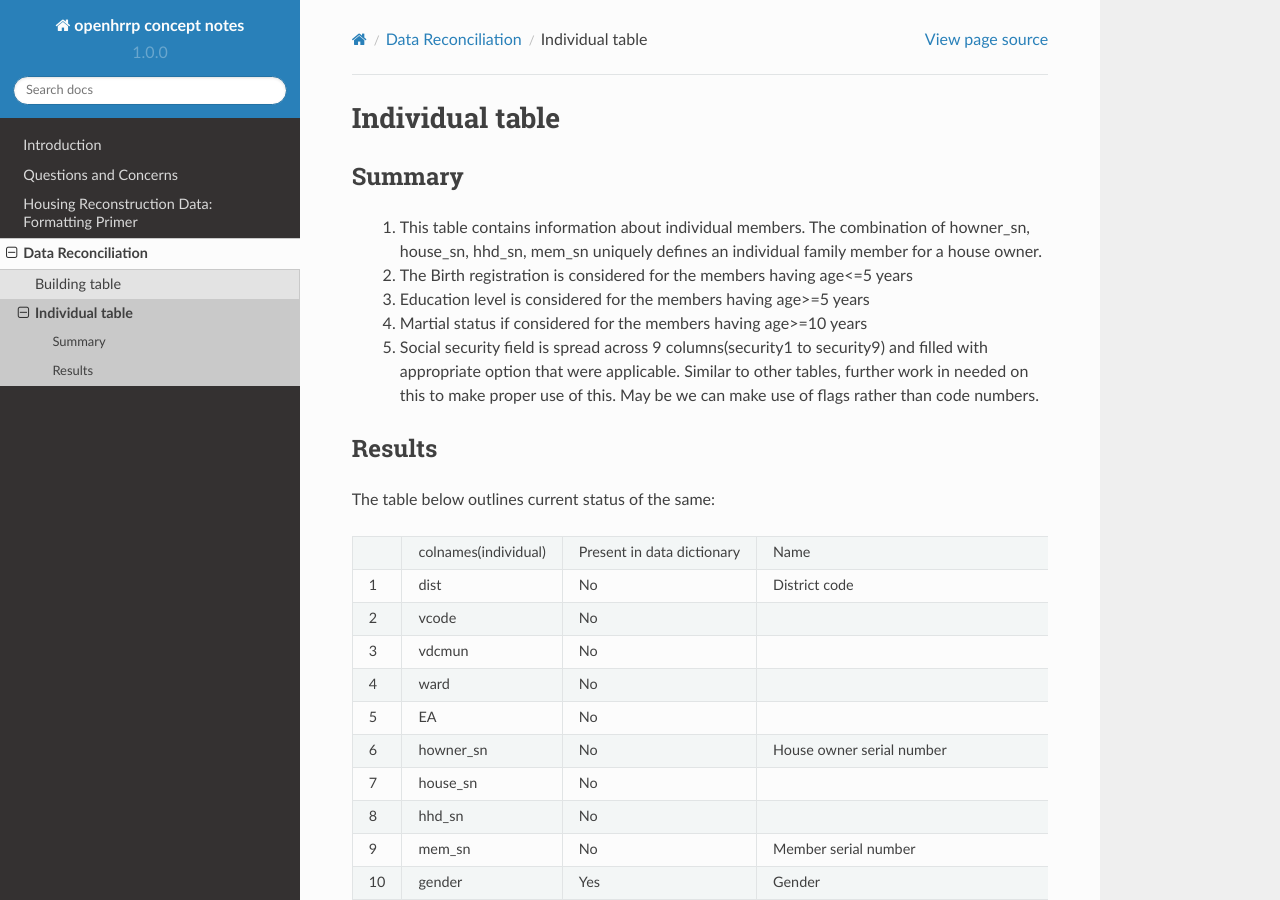
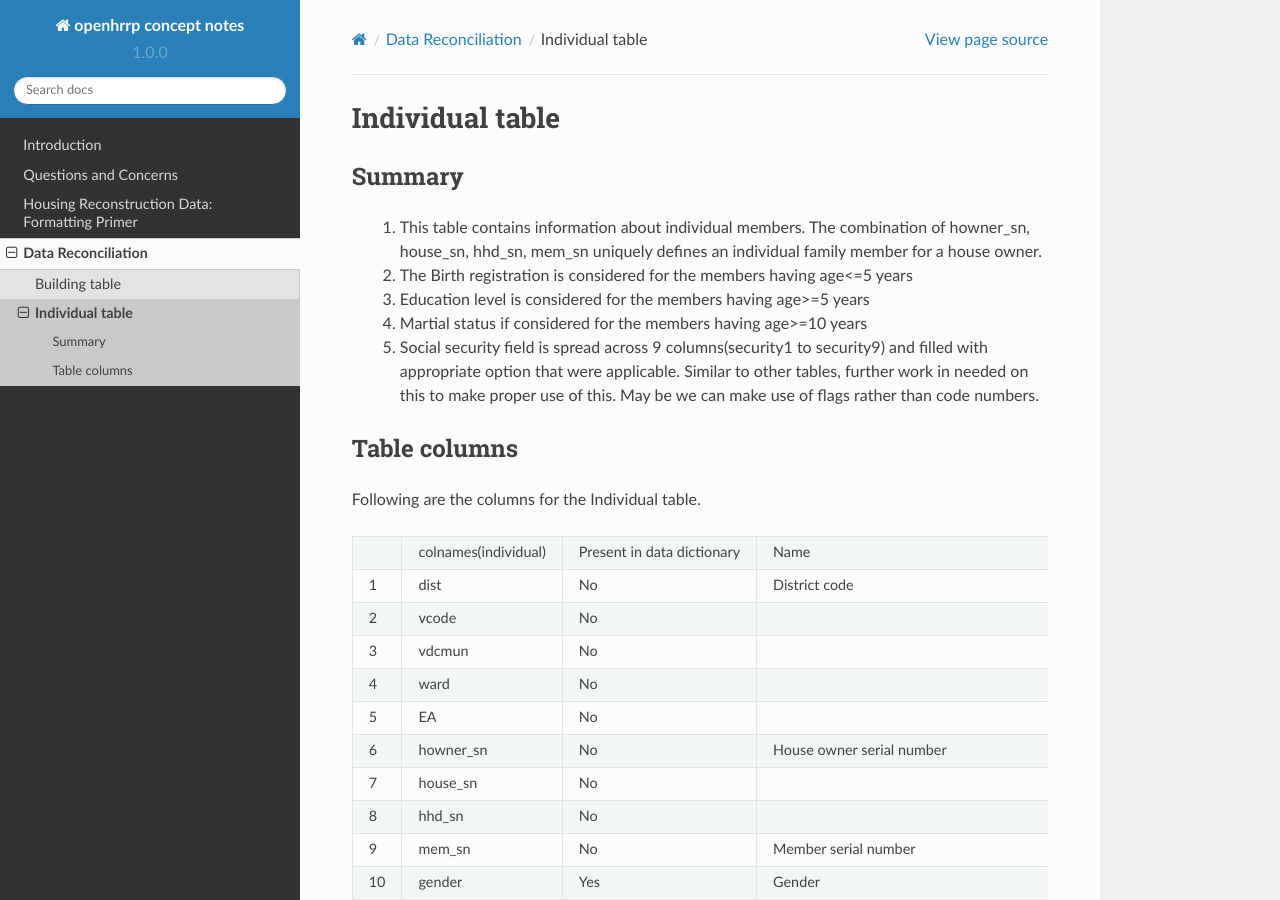
Before and after one commit to arkoblog/openhrrp-docs, a Sphinx documentation site: the page built from docs/data_recon_individual.rst, in a window 1280 px wide and 900 px high. Built offline with Sphinx 7.4.7 and the Read the Docs theme 2.0.0, drawn with Linux system fonts in a browser that asks for light colours.

Commit message:
ammend documentation

```diff
--- a/docs/data_recon_individual.rst
+++ b/docs/data_recon_individual.rst
@@ -10,10 +10,10 @@ Summary
 	4. Martial status if considered for the members having age>=10 years
 	5. Social security field is spread across 9 columns(security1 to security9) and filled with appropriate option that were applicable. Similar to other tables, further work in needed on this to make proper use of this. May be we can make use of flags rather than code numbers.
 
-Results
+Table columns
 -------
 
-The table below outlines current status of the same:
+Following are the columns for the Individual table.
 
 .. csv-table::
    :file: _data/data_recon_individual/individualColNames.csv
```
